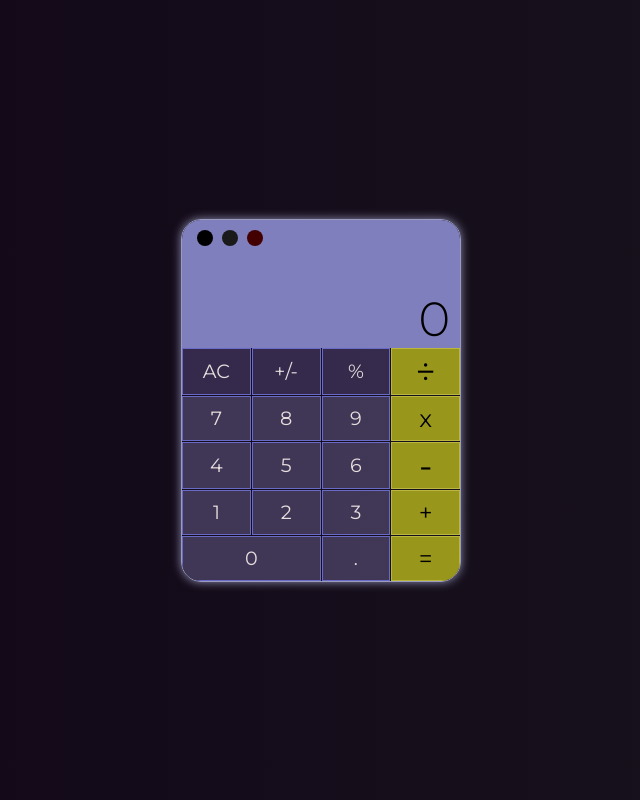
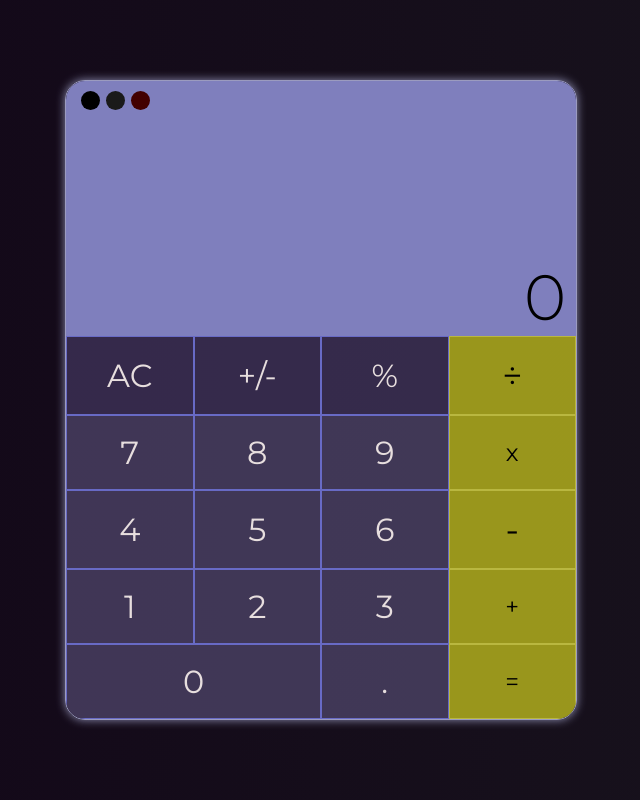
Before and after one commit to annapons10/PROYECTO-FINAL-CALCULADORA, a plain HTML site: page index.html in a window 1280 px wide. Shown: the whole page, without its empty margins (319-959 px from the left). Drawn offline with Linux system fonts and the light colour scheme.

Commit message:
Calculadora adapta a pantallas

```diff
--- a/style.css
+++ b/style.css
@@ -45,20 +45,25 @@ body {
 .flex-container {
     display: flex;
     flex-direction: column;
-    width: 100%; /*Para que los hijos ocupen el 100% del contenedor*/
-    max-width: 280px;
-    border: 1px solid var(--border-flex-container);
+    width: 100%;
+    height: 100%;
     box-shadow: 0 0 10px var(--box-shadow-flex-container);
-    border-radius: 20px;
     overflow: hidden;
 }
+
+.flex-item {
+    flex: 1;
+    display: flex;
+    flex-direction: column;
+    justify-content: space-between;
+}
+
 
 .calculadora__top {
     position: relative;
     background-color: var(--bg-color-fondo-display);
+    height: 40%;
     overflow: hidden; /* Evita scroll */
-    min-height: 8rem;
-    padding: 10px;
     overflow-wrap: break-word; /* Me permite que la palabra/num salte de línea. */
 }
 
@@ -71,15 +76,15 @@ body {
     color: var(--color-display);
     margin: 0;
     font-weight: 300;
-    font-size: 3rem;
+    font-size: 3.8rem;
     width: 60%; /* Asegurar que ocupe todo el ancho del contenedor */
 }
 
 .circle {
     position: absolute;
     border-radius: 50%;
-    width: 1rem;
-    height: 1rem;
+    width: 1.2rem;
+    height: 1.2rem;
     display: inline-block;
 }
 
@@ -108,13 +113,15 @@ body {
 #buttons {
     display: grid;
     grid-template-columns: repeat(4, 1fr);
-    gap: 1px;
+    height: 60%;
+    overflow: hidden;
 }
 
 #buttons button {
     font-family: 'Montserrat', sans-serif;
-    min-height: 45px;
-    font-size: 1.2rem;
+    min-height: 2rem;
+    height: 100%;
+    font-size: 1.5rem;
     color: var(--color-numeros);
     border: 1px solid var(--border-botones-numeros-operaciones-arriba);
     transition: back-ground-color 0.5 ease;
@@ -165,11 +172,53 @@ body {
 }
 
 button:focus {
-    outline: 2px solid var(--outline-botones-numeros-operaciones-arriba); /* Establece un borde resaltado al enfocar el botón */
-    box-shadow: 0 0 10px var(--box-shadow-botones-numeros-operaciones-arriba); /* Agrega una sombra suave alrededor del botón enfocado */
+    outline: 2px solid var(--outline-botones-numeros-operaciones-arriba);
+    box-shadow: 0 0 10px var(--box-shadow-botones-numeros-operaciones-arriba);
 }
 
 button.orange:focus {
-    outline: 2px solid var(--otuline-operaciones-derecha); /* Establece un borde resaltado al enfocar el botón */
-    box-shadow: 0 0 10px var(--box-shadow-operaciones-derecha); /* Agrega una sombra suave alrededor del botón enfocado */
+    outline: 2px solid var(--otuline-operaciones-derecha);
+    box-shadow: 0 0 10px var(--box-shadow-operaciones-derecha);
 }
+
+ @media (min-width: 767px) {
+    .h1{
+        font-size: 5rem;
+    }
+
+    #buttons button {
+        font-size: 3rem;
+    }
+
+}
+
+@media (min-width: 950px) {
+    .h1{
+        font-size: 4rem;
+    }
+
+    .flex-container {
+        max-width: 40%;
+        /* min-width: 40%; */
+        max-height: 80%;
+        /* min-height: 60%; */
+        border: 1px solid var(--border-flex-container);
+        box-shadow: 0 0 10px var(--box-shadow-flex-container);
+        border-radius: 20px;
+        overflow: hidden;
+    }
+
+    .calculadora__top {
+        position: relative;
+        background-color: var(--bg-color-fondo-display);
+        overflow: hidden;
+        min-height: 8rem;
+        padding: 10px;
+        overflow-wrap: break-word;
+    }
+
+    #buttons button {
+        font-size: 2rem;
+    }
+
+}
```
